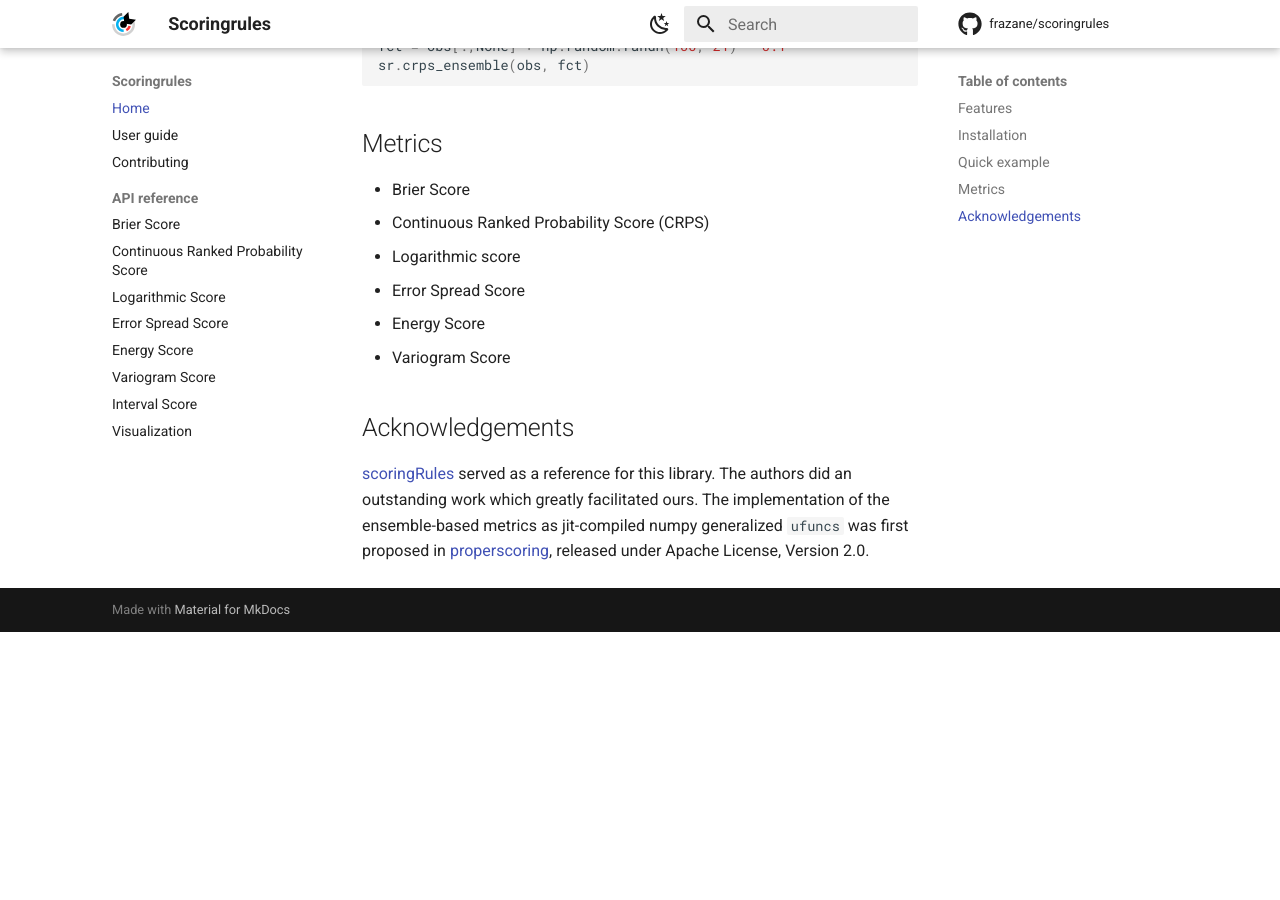
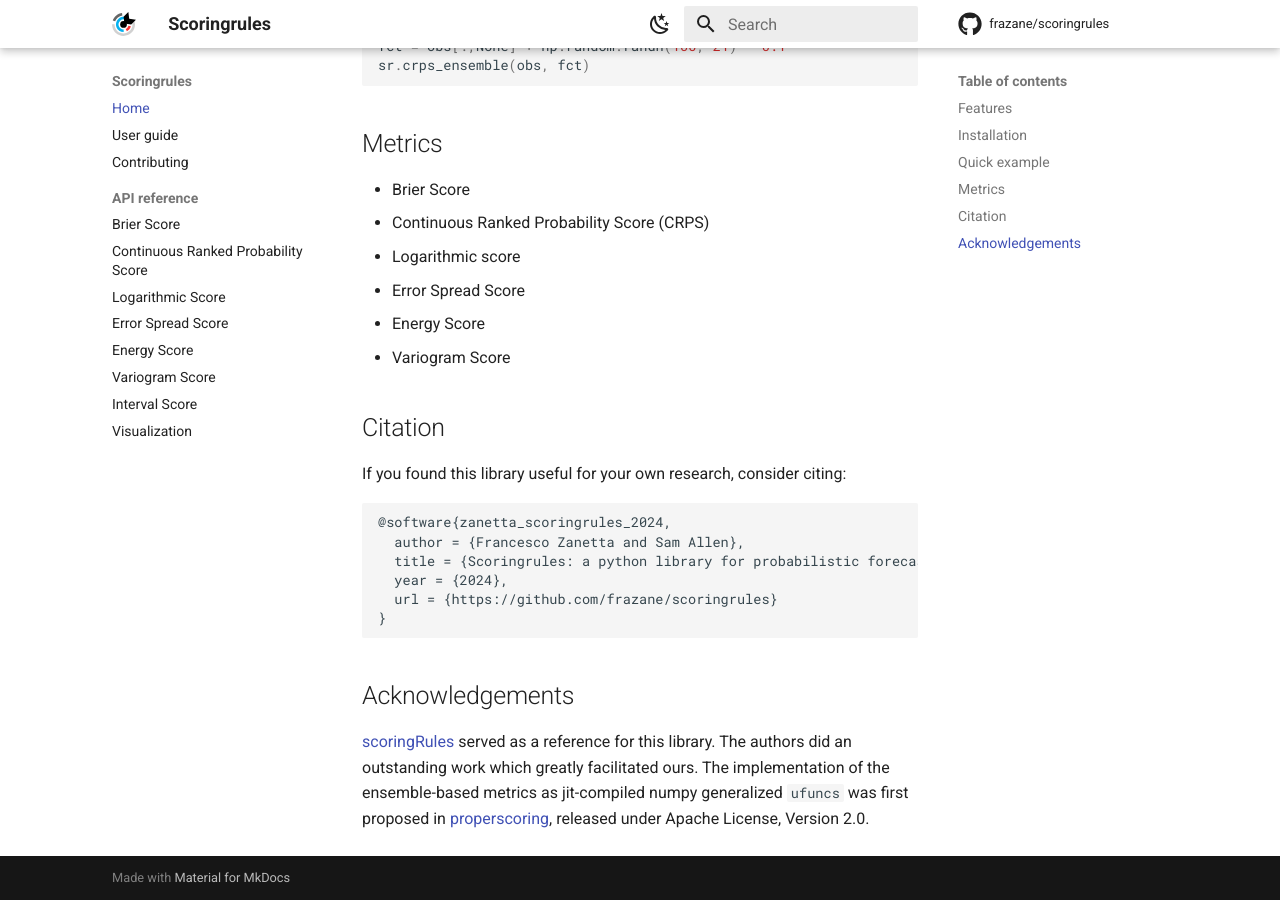
Before and after one commit to frazane/scoringrules, an MkDocs documentation site: the page built from docs/index.md, in a window 1280 px wide and 900 px high, scrolled down 1041 px. Built offline with MkDocs 1.6.1 and Material for MkDocs 9.7.7, drawn with Linux system fonts in a browser that asks for light colours; comment, search, counter and statistics services are not loaded; before the commit the page ends 1673 px from its top, so only the background shows below that.

Commit message:
add citation

````diff
--- a/docs/index.md
+++ b/docs/index.md
@@ -44,5 +44,18 @@
 - Energy Score
 - Variogram Score
 
+## Citation
+If you found this library useful for your own research, consider citing:
+
+```
+@software{zanetta_scoringrules_2024,
+  author = {Francesco Zanetta and Sam Allen},
+  title = {Scoringrules: a python library for probabilistic forecast evaluation},
+  year = {2024},
+  url = {https://github.com/frazane/scoringrules}
+}
+```
+
+
 ## Acknowledgements
 [scoringRules](https://cran.r-project.org/web/packages/scoringRules/index.html) served as a reference for this library. The authors did an outstanding work which greatly facilitated ours. The implementation of the ensemble-based metrics as jit-compiled numpy generalized `ufuncs` was first proposed in [properscoring](https://github.com/properscoring/properscoring), released under Apache License, Version 2.0.
````
Also changed, not shown: README.md (+13 -0 lines).
